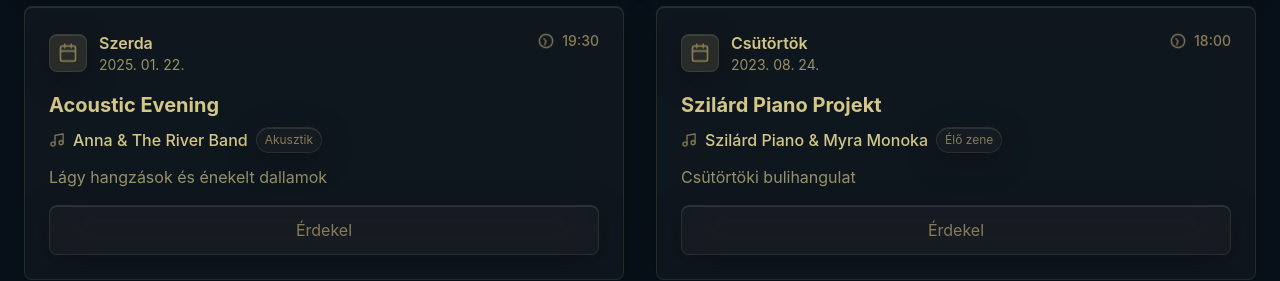
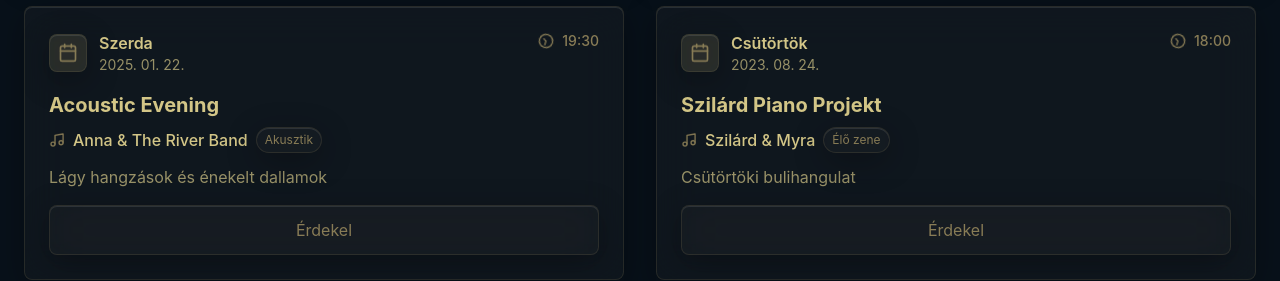
Before and after one commit to swipixel/project-bolt-sb1-naeskhykk, a React (Vite) app: page / in a window 1280 px wide. Shown: the part 2080-2361 px from the top of the page. Built offline with nearby package versions, Linux system fonts and the light colour scheme.

Commit message:
Updated Events.tsx

```diff
--- a/src/components/Events.tsx
+++ b/src/components/Events.tsx
@@ -35,7 +35,7 @@ const Events = () => {
       date: '2023-08-24',
       day: 'Csütörtök',
       title: 'Szilárd Piano Projekt',
-      artist: 'Szilárd Piano & Myra Monoka',
+      artist: 'Szilárd & Myra',
       time: '18:00',
       type: 'Élő zene',
       description: 'Csütörtöki bulihangulat'
```
